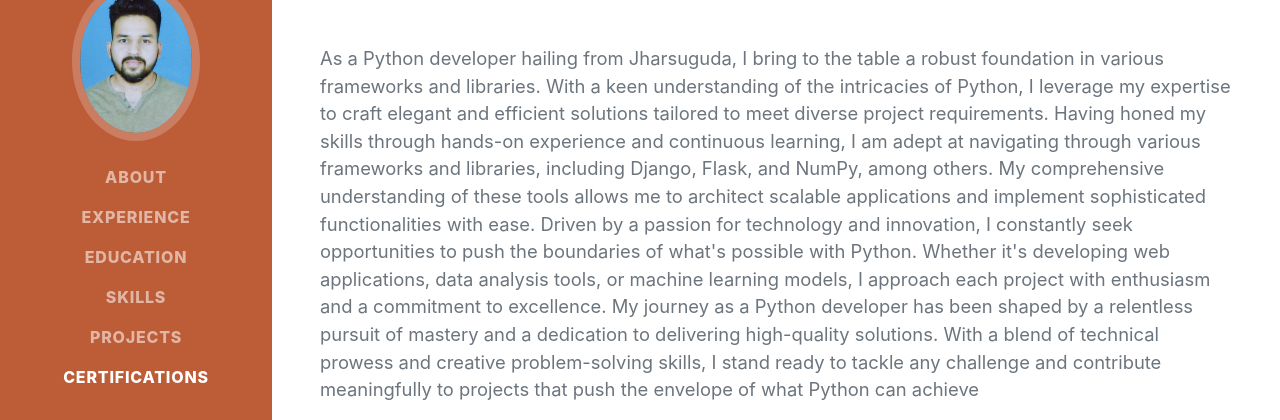
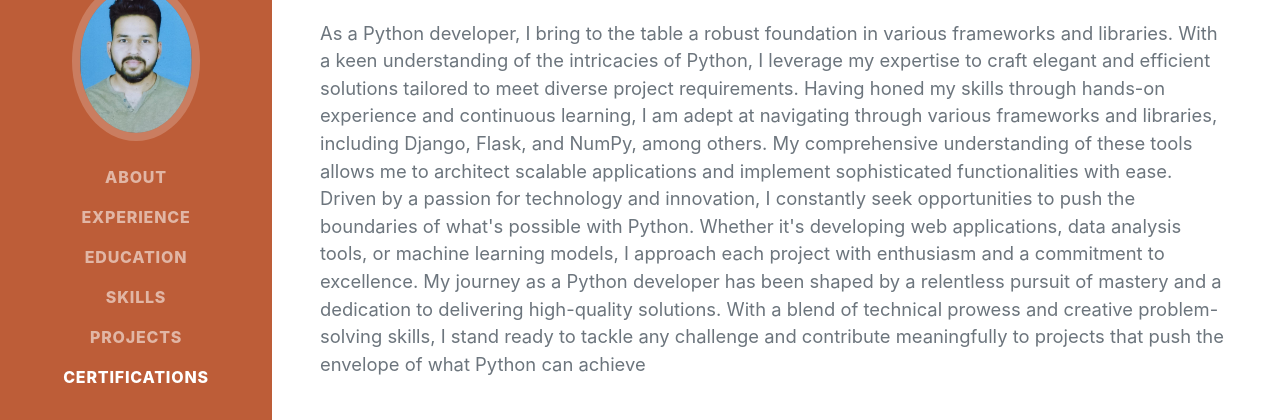
Before and after one commit to naseeeb/portfolio, a website: page index.html in a window 1280 px wide. Shown: the part 215-635 px from the top of the page. Drawn offline with nearby package versions, Linux system fonts and the light colour scheme; a web font is replaced by a local one.

```diff
--- a/index.html
+++ b/index.html
@@ -47,7 +47,7 @@
                         Bangalore · +91 9668813288 ·
                         <a href="mailto:nasib4@gmail.com">nasib4patel@email.com</a>
                     </div>
-                    <p class="lead mb-5">As a Python developer hailing from Jharsuguda, I bring to the table a robust foundation in various frameworks and libraries. With a keen understanding of the intricacies of Python, I leverage my expertise to craft elegant and efficient solutions tailored to meet diverse project requirements.
+                    <p class="lead mb-5">As a Python developer, I bring to the table a robust foundation in various frameworks and libraries. With a keen understanding of the intricacies of Python, I leverage my expertise to craft elegant and efficient solutions tailored to meet diverse project requirements.
 
                         Having honed my skills through hands-on experience and continuous learning, I am adept at navigating through various frameworks and libraries, including Django, Flask, and NumPy, among others. My comprehensive understanding of these tools allows me to architect scalable applications and implement sophisticated functionalities with ease.
 
```
Also changed, not shown: dist/css/styles.css.
